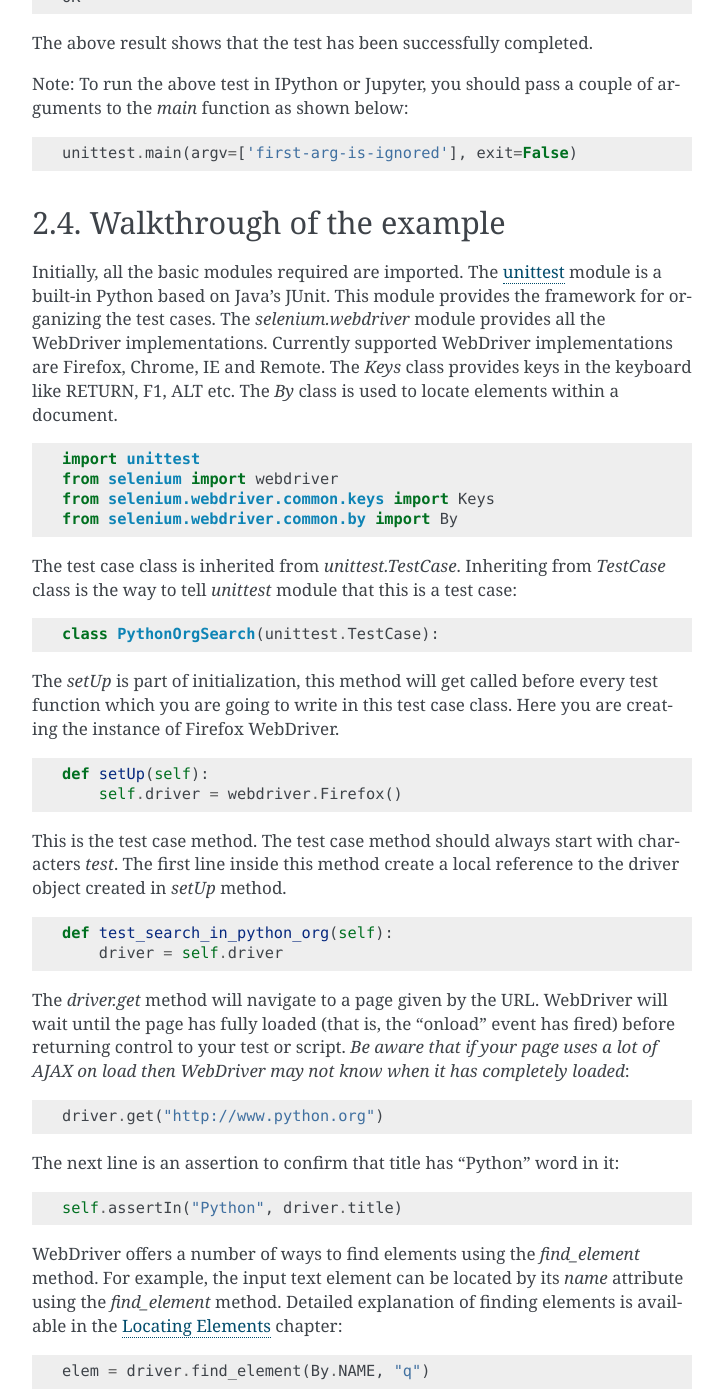
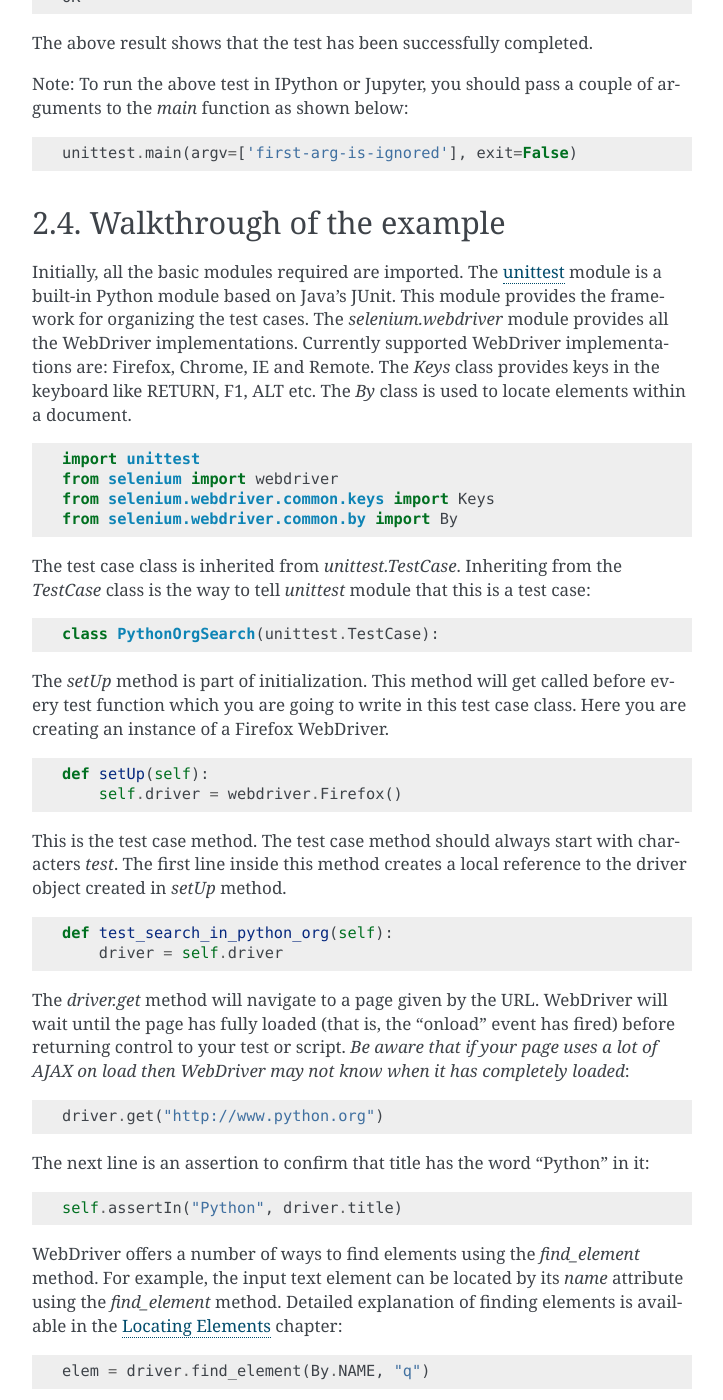
Before and after one commit to baijum/selenium-python, a Sphinx documentation site: the page built from source/getting-started.rst, in a window 1280 px wide and 1400 px high, scrolled down 2888 px. Shown: the whole window, without its empty margins (388-1111 px from the left). Built offline with Sphinx 7.4.7, drawn with Linux system fonts in a browser that asks for light colours; some of the changed text lies outside the part shown.

Commit message:
Grammar edits in the Getting Started page (#107)
* Grammar edits

Authored-by: kittydepa <katherine.depa@gmail.com>

```diff
--- a/source/getting-started.rst
+++ b/source/getting-started.rst
@@ -60,7 +60,7 @@ completely loaded*::
 
   driver.get("http://www.python.org")
 
-The next line is an assertion to confirm that title has "Python" word in it::
+The next line is an assertion to confirm that title has the word "Python" in it::
 
   assert "Python" in driver.title
 
@@ -73,7 +73,7 @@ chapter::
   elem = driver.find_element(By.NAME, "q")
 
 Next, we are sending keys, this is similar to entering keys using your keyboard.
-Special keys can be sent using `Keys` class imported from
+Special keys can be sent using the `Keys` class imported from
 `selenium.webdriver.common.keys`.  To be safe, we'll first clear any
 pre-populated text in the input field (e.g. "Search") so it doesn't affect our
 search results::
@@ -87,9 +87,9 @@ ensure that some results are found, make an assertion::
 
   assert "No results found." not in driver.page_source
 
-Finally, the browser window is closed.  You can also call `quit` method instead
-of `close`.  The `quit` will exit entire browser whereas `close` will close one
-tab, but if just one tab was open, by default most browser will exit entirely.::
+Finally, the browser window is closed.  You can also call the `quit` method instead
+of `close`.  The `quit` method will exit the browser whereas `close` will close one
+tab, but if just one tab was open, by default most browsers will exit entirely.::
 
   driver.close()
 
@@ -104,7 +104,7 @@ Python's unittest module.  The other options for a tool/framework are `pytest
 <https://nose.readthedocs.io/en/latest/>`_.
 
 In this chapter, we use `unittest` as the framework of choice.  Here is the
-modified example which uses unittest module.  This is a test for `python.org`
+modified example which uses the unittest module.  This is a test for the `python.org`
 search functionality::
 
   import unittest
@@ -157,9 +157,9 @@ Walkthrough of the example
 
 Initially, all the basic modules required are imported.  The `unittest
 <http://docs.python.org/library/unittest.html>`_ module is a built-in Python
-based on Java's JUnit.  This module provides the framework for organizing the
+module based on Java's JUnit.  This module provides the framework for organizing the
 test cases.  The `selenium.webdriver` module provides all the WebDriver
-implementations.  Currently supported WebDriver implementations are Firefox,
+implementations.  Currently supported WebDriver implementations are: Firefox,
 Chrome, IE and Remote.  The `Keys` class provides keys in the keyboard like
 RETURN, F1, ALT etc. The `By` class is used to locate elements within a document.
 
@@ -171,14 +171,14 @@ RETURN, F1, ALT etc. The `By` class is used to locate elements within a document
   from selenium.webdriver.common.by import By
 
 The test case class is inherited from `unittest.TestCase`.  Inheriting from
-`TestCase` class is the way to tell `unittest` module that this is a test case::
+the `TestCase` class is the way to tell `unittest` module that this is a test case::
 
   class PythonOrgSearch(unittest.TestCase):
 
 
-The `setUp` is part of initialization, this method will get called before every
+The `setUp` method is part of initialization. This method will get called before every
 test function which you are going to write in this test case class.  Here you
-are creating the instance of Firefox WebDriver.
+are creating an instance of a Firefox WebDriver.
 
 ::
 
@@ -186,7 +186,7 @@ are creating the instance of Firefox WebDriver.
           self.driver = webdriver.Firefox()
 
 This is the test case method. The test case method should always start with
-characters `test`.  The first line inside this method create a local reference
+characters `test`.  The first line inside this method creates a local reference
 to the driver object created in `setUp` method.
 
 ::
@@ -202,7 +202,7 @@ completely loaded*::
 
           driver.get("http://www.python.org")
 
-The next line is an assertion to confirm that title has "Python" word in it::
+The next line is an assertion to confirm that title has the word "Python" in it::
 
           self.assertIn("Python", driver.title)
 
@@ -216,7 +216,7 @@ chapter::
           elem = driver.find_element(By.NAME, "q")
 
 Next, we are sending keys, this is similar to entering keys using your keyboard.
-Special keys can be send using `Keys` class imported from
+Special keys can be sent using the `Keys` class imported from
 `selenium.webdriver.common.keys`::
 
           elem.send_keys("pycon")
@@ -229,9 +229,9 @@ is any.  To ensure that some results are found, make an assertion::
 
 The `tearDown` method will get called after every test method.  This is a place
 to do all cleanup actions.  In the current method, the browser window is closed.
-You can also call `quit` method instead of `close`.  The `quit` will exit the
+You can also call the `quit` method instead of `close`.  The `quit` method will exit the
 entire browser, whereas `close` will close a tab, but if it is the only tab
-opened, by default most browser will exit entirely.::
+opened, by default most browsers will exit entirely.::
 
       def tearDown(self):
           self.driver.close()
@@ -246,7 +246,7 @@ Final lines are some boiler plate code to run the test suite::
 Using Selenium with remote WebDriver
 ~~~~~~~~~~~~~~~~~~~~~~~~~~~~~~~~~~~~
 
-To use the remote WebDriver, you should have Selenium server running.  To run
+To use the remote WebDriver, you should have the Selenium server running.  To run
 the server, use this command::
 
   java -jar selenium-server-standalone-2.x.x.jar
@@ -255,7 +255,7 @@ While running the Selenium server, you could see a message looking like this::
 
   15:43:07.541 INFO - RemoteWebDriver instances should connect to: http://127.0.0.1:4444/wd/hub
 
-The above line says that you can use this URL for connecting to remote
+The above line says that you can use this URL for connecting to the remote
 WebDriver.  Here are some examples::
 
   from selenium import webdriver
@@ -273,7 +273,7 @@ WebDriver.  Here are some examples::
      command_executor='http://127.0.0.1:4444/wd/hub',
      desired_capabilities=DesiredCapabilities.HTMLUNITWITHJS)
 
-The desired capabilities is a dictionary, so instead of using the default
+The desired capabilities is a dictionary. So instead of using the default
 dictionaries, you can specify the values explicitly::
 
   driver = webdriver.Remote(
```
